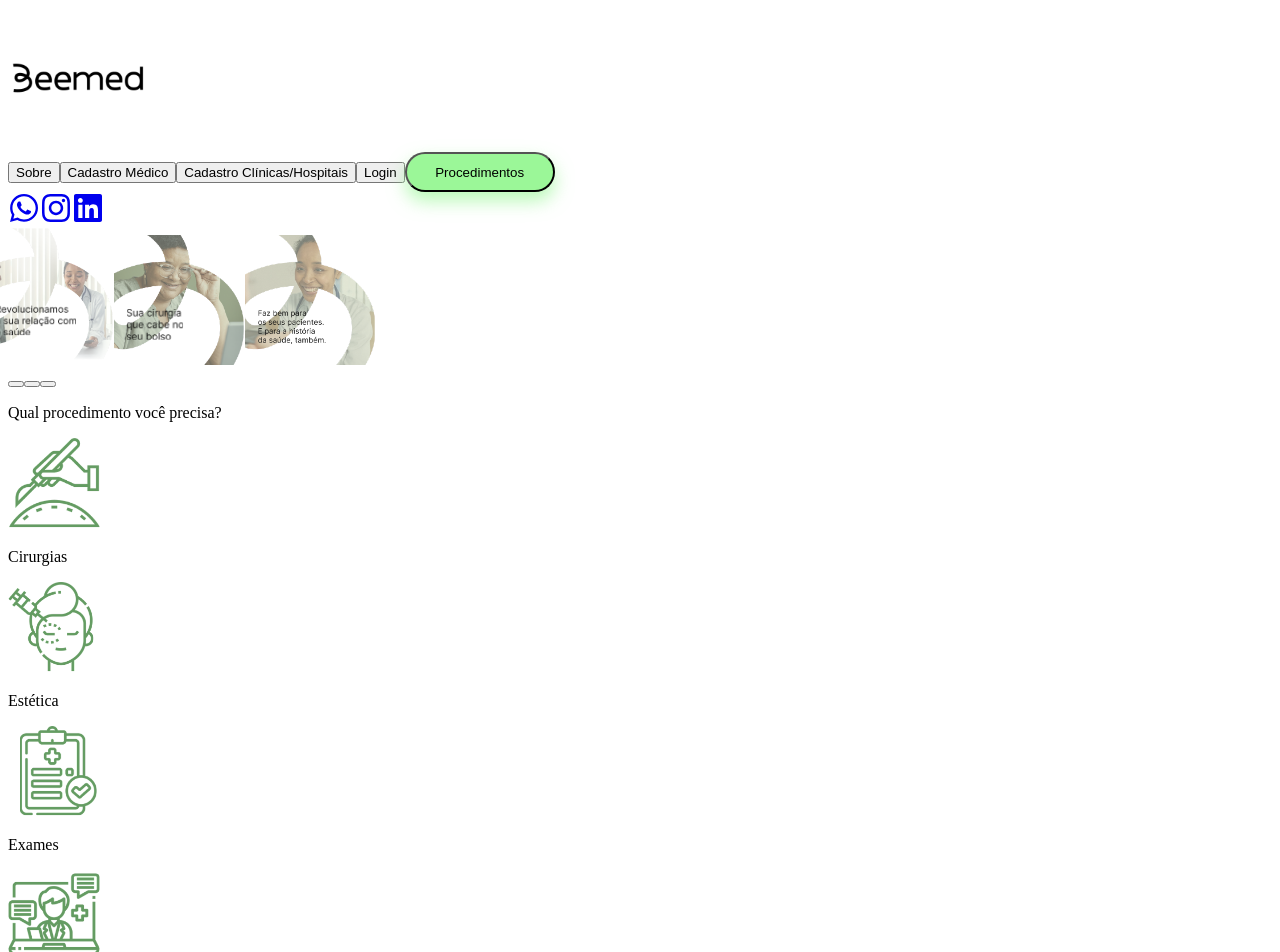
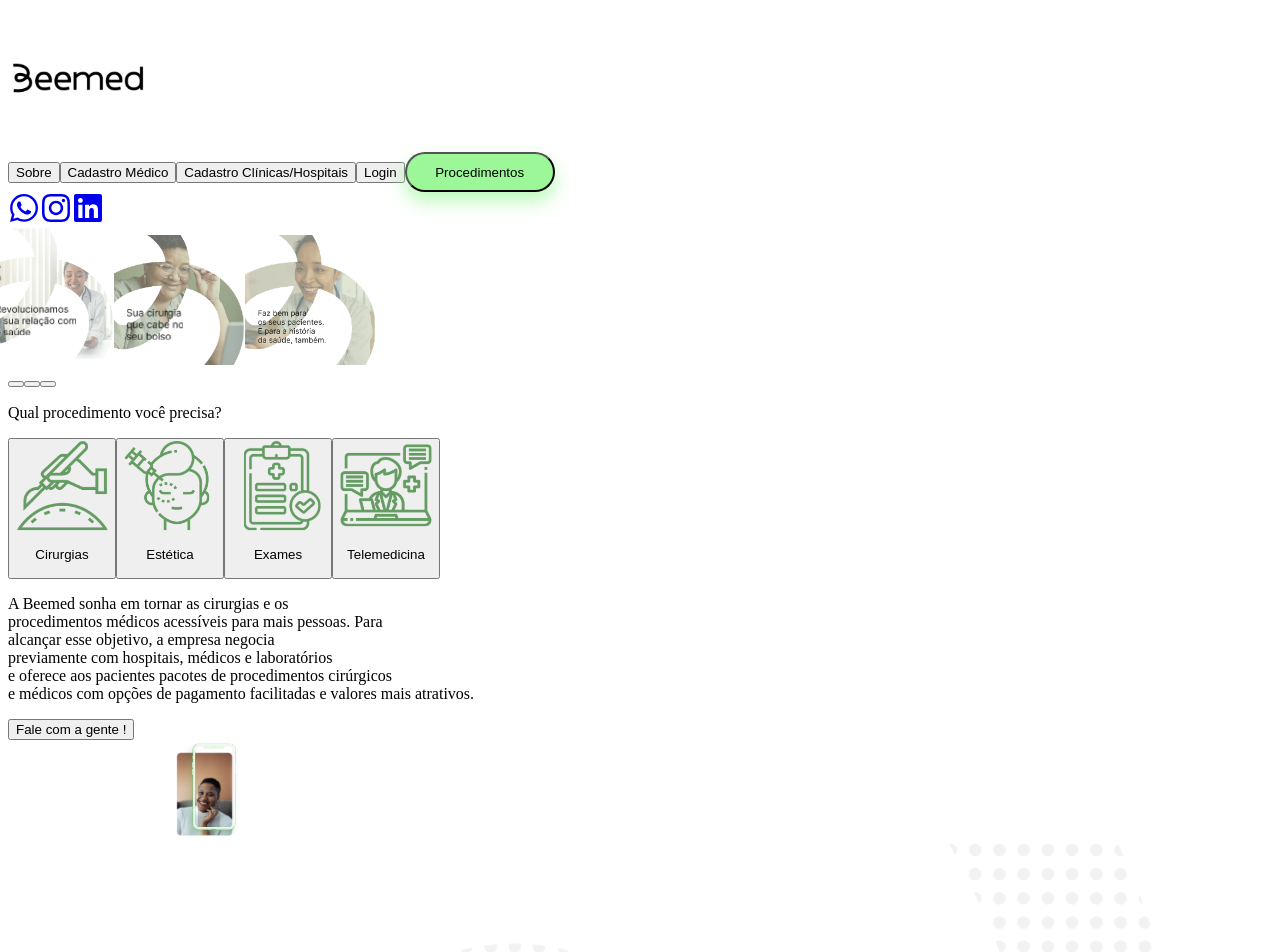
Before and after one commit to odevnicolas/beemed, a Next.js app: page /Home in a window 1280 px wide. Shown: the top 952 px of the page. Built offline with nearby package versions, Linux system fonts and the light colour scheme.

Commit message:
atualizado/botão

```diff
--- a/src/components/TipoProced/proced.tsx
+++ b/src/components/TipoProced/proced.tsx
@@ -2,6 +2,7 @@
 import React from 'react';
 import 'tailwindcss/tailwind.css';
 import Carousel from '@/components/Carosel/carousel'
+import Link from 'next/link';
 
 const images = [
   './Carrossel1.svg',
@@ -21,22 +22,30 @@ const TipoProced: React.FC = () => {
       </div>
       <p className="text-center ml-[10%] text-[18px] text-ContainerFrase">Qual procedimento você precisa?</p>
       <div className="grid grid-cols-2 gap-8 mt-5">
-        <div className="bg-ContainerProced1 text-ContainerFraseProced h-[11.1em] w-[11.1em] rounded-[35px] mt-4 ml-[46%] flex flex-col items-center justify-center drop-shadow-[0_18px_7px_rgba(155,247,152,0.39)]">
-          <img src="./Cirurgias.svg" alt="" className="w-[50%] h-auto mt-3" />
+      <Link href="/procedimentos">
+        <button className="bg-ContainerProced1 text-ContainerFraseProced h-[11.1em] w-[11.1em] rounded-[35px] mt-4 ml-[46%] flex flex-col items-center justify-center drop-shadow-[0_18px_7px_rgba(155,247,152,0.39)] transition duration-300 ease-in-out transform hover:scale-110 ">
+          <img src="./Cirurgias.svg" alt="" className="w-[50%] h-auto mt-3 transition duration-150 ease-out hover:ease-in" />
           <p className="mt-8 text-center">Cirurgias</p>
-        </div>
-        <div className="bg-ContainerProced2 text-ContainerFraseProced h-[11.1em] w-[11.1em] rounded-[35px] mt-4 ml-[12%] flex flex-col items-center justify-center drop-shadow-[0_18px_7px_rgba(155,247,152,0.39)]">
+        </button>
+      </Link>
+      <Link href="/procedimentos/estetica">
+        <button className="bg-ContainerProced2 text-ContainerFraseProced h-[11.1em] w-[11.1em] rounded-[35px] mt-4 ml-[12%] flex flex-col items-center justify-center drop-shadow-[0_18px_7px_rgba(155,247,152,0.39)] transition duration-300 ease-in-out transform hover:scale-90">
           <img src="./Estética.svg" alt="" className="w-[50%] h-auto mr-2 mt-3" />
           <p className="mt-8 text-center">Estética</p>
-        </div>
-        <div className="bg-ContainerProced2 text-ContainerFraseProced h-[11.1em] w-[11.1em] rounded-[35px] mt-2 ml-[46%] flex flex-col items-center justify-center drop-shadow-[0_18px_7px_rgba(155,247,152,0.39)]">
-          <img src="./Exames.svg" alt="" className="w-[50%] h-auto mt-3" />
-          <p className="mt-8 text-center">Exames</p>
-        </div>
-        <div className="bg-ContainerProced1 text-ContainerFraseProced h-[11.1em] w-[11.1em] rounded-[35px] mt-2 ml-[12%] flex flex-col items-center justify-center drop-shadow-[0_18px_7px_rgba(155,247,152,0.39)]">
-          <img src="./Telemedicina.svg" alt="" className="w-[50%] h-auto mt-3" />
-          <p className="mt-8 text-center">Telemedicina</p>
-        </div>
+        </button>
+        </Link>
+        <Link href="/procedimentos/exames">
+          <button className="bg-ContainerProced2 text-ContainerFraseProced h-[11.1em] w-[11.1em] rounded-[35px] mt-2 ml-[46%] flex flex-col items-center justify-center drop-shadow-[0_18px_7px_rgba(155,247,152,0.39)] transition duration-300 ease-in-out transform hover:scale-90">
+            <img src="./Exames.svg" alt="" className="w-[50%] h-auto mt-3" />
+            <p className="mt-8 text-center">Exames</p>
+          </button>
+        </Link>
+        <Link href="/procedimentos/telemedicina">
+          <button className="bg-ContainerProced1 text-ContainerFraseProced h-[11.1em] w-[11.1em] rounded-[35px] mt-2 ml-[12%] flex flex-col items-center justify-center drop-shadow-[0_18px_7px_rgba(155,247,152,0.39)] transition duration-300 ease-in-out transform hover:scale-110">
+            <img src="./Telemedicina.svg" alt="" className="w-[50%] h-auto mt-3" />
+            <p className="mt-8 text-center">Telemedicina</p>
+          </button>
+        </Link>
       </div>
     </div>
   );
```
